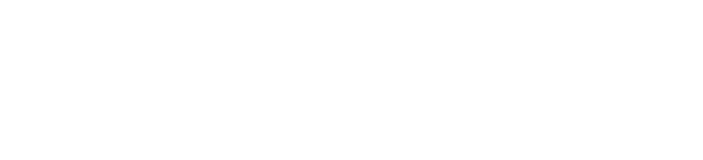
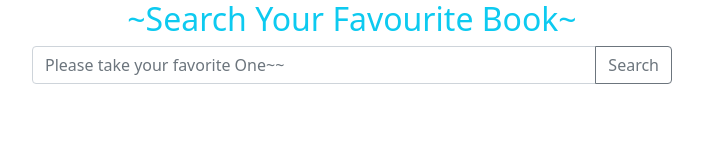
Before and after one commit to MusfiqurRahma/book-archived-website, a plain HTML site: page index.html in a window 1280 px wide. Shown: the whole page, without its empty margins (288-991 px from the left). Drawn offline with nearby package versions, Linux system fonts and the light colour scheme.

Commit message:
js added

```diff
--- a/api.js
+++ b/api.js
@@ -0,0 +1,13 @@
+const searchField = () => {
+    const searchField = document.getElementById('search-field');
+    searchText = searchField.value;
+    // clear field
+    searchField.value = '';
+    const url =`http://openlibrary.org/search.json?q=${searchText}`
+    fetch(url)
+        .then(res => res.json())
+        .then(data=>displayBook(data))
+}
+const displayBook = (books)=>{
+
+}
--- a/index.html
+++ b/index.html
@@ -9,10 +9,14 @@
     <link href="https://cdn.jsdelivr.net/npm/bootstrap@5.1.0/dist/css/bootstrap.min.css" rel="stylesheet" integrity="sha384-KyZXEAg3QhqLMpG8r+8fhAXLRk2vvoC2f3B09zVXn8CA5QIVfZOJ3BCsw2P0p/We" crossorigin="anonymous">
 </head>
 <body>
-
+    <h2 class="text-center text-info">~Search Your Favourite Book~</h2>
+    <div class="input-group mb-3 mx-auto w-50">
+        <input id="search-field" type="text" class="form-control" placeholder="Please take your favorite One~~" aria-label="Recipient's username" aria-describedby="button-addon2">
+        <button onclick="searchField()" class="btn btn-outline-secondary" type="button" id="input-button">Search</button>
+      </div>
+    <!-- bootstrap js link -->
+    <script src="https://cdn.jsdelivr.net/npm/bootstrap@5.1.0/dist/js/bootstrap.bundle.min.js" integrity="sha384-U1DAWAznBHeqEIlVSCgzq+c9gqGAJn5c/t99JyeKa9xxaYpSvHU5awsuZVVFIhvj" crossorigin="anonymous"></script>
     <!-- javascript link -->
     <script src="./api.js"></script>
-    <!-- bootstrap js link -->
-    <script src="https://cdn.jsdelivr.net/npm/bootstrap@5.1.0/dist/js/bootstrap.bundle.min.js" integrity="sha384-U1DAWAznBHeqEIlVSCgzq+c9gqGAJn5c/t99JyeKa9xxaYpSvHU5awsuZVVFIhvj" crossorigin="anonymous"></script>
 </body>
 </html>
```
